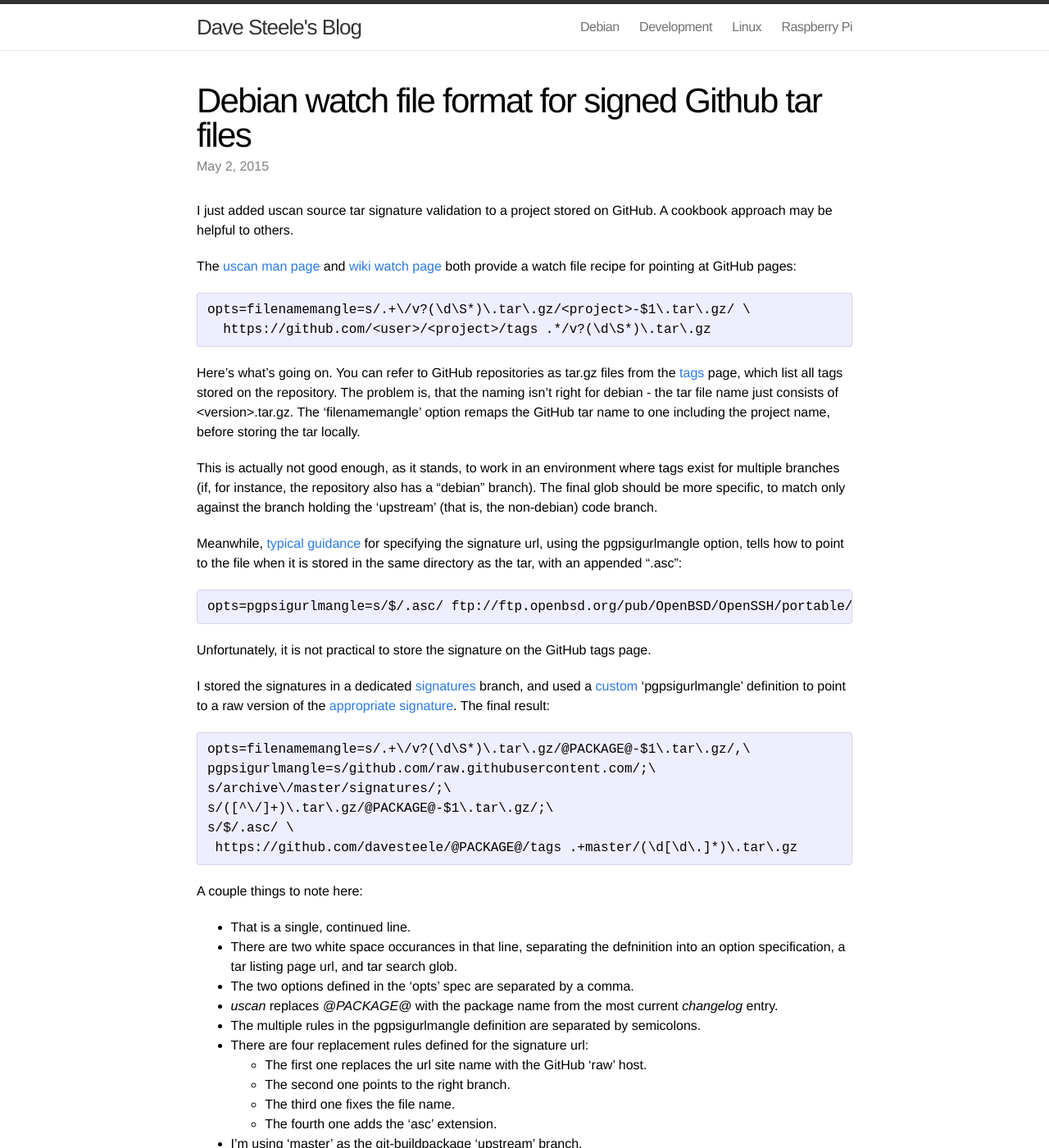
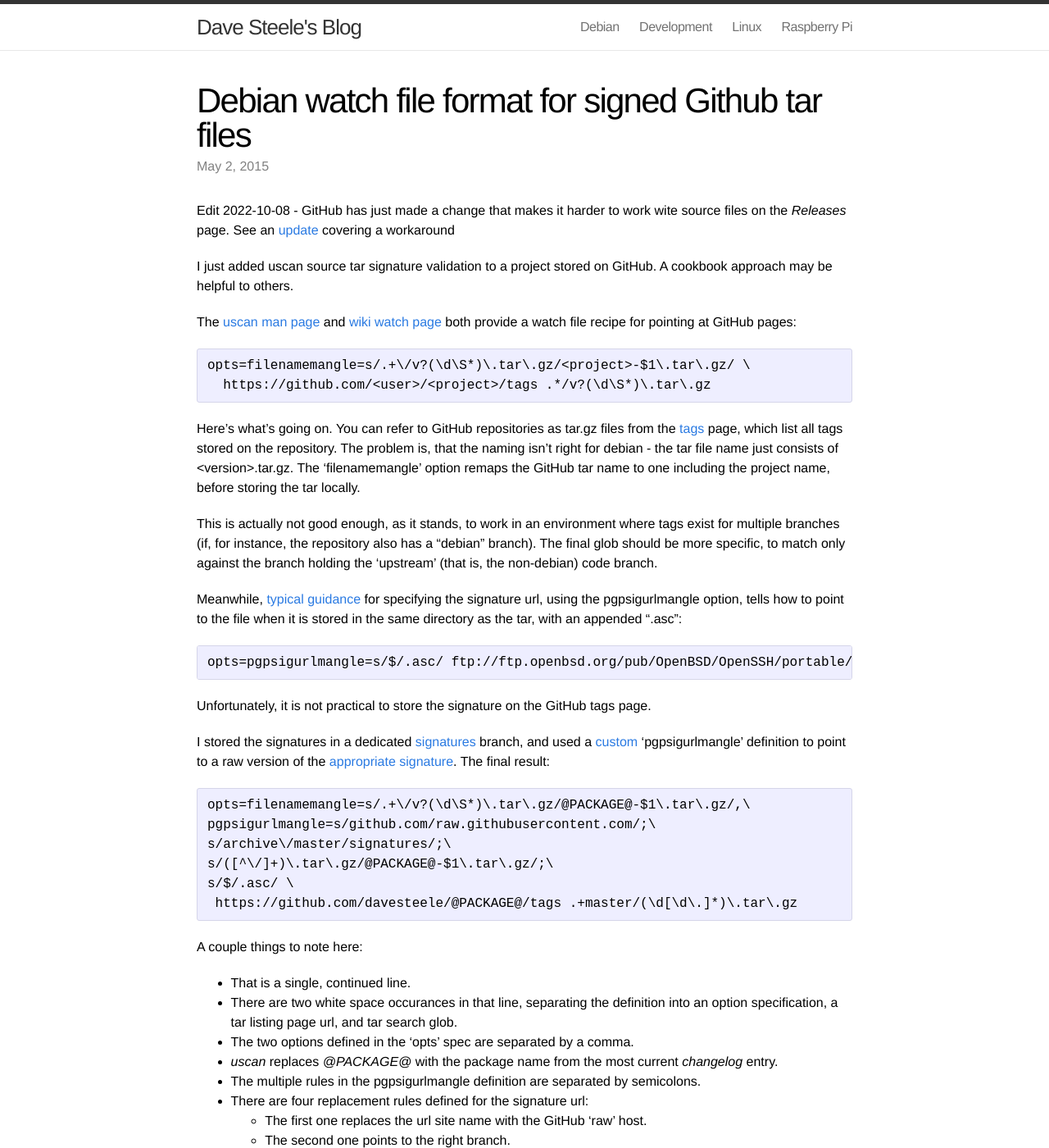
Before and after one commit to davesteele/davesteele.github.io, a Jekyll site: the page built from _posts/2015-05-02-debian-watch-file-format-for-signed-github-source-tars.markdown, in a window 1280 px wide and 1400 px high. Shown: the whole window at 82% size. Built offline with Jekyll 4.4.1, drawn with Linux system fonts in a browser that asks for light colours; comment, search, counter and statistics services are not loaded.

Commit message:
Redux post on github watch file format

```diff
--- a/_posts/2015-05-02-debian-watch-file-format-for-signed-github-source-tars.markdown
+++ b/_posts/2015-05-02-debian-watch-file-format-for-signed-github-source-tars.markdown
@@ -4,6 +4,11 @@ title:  "Debian watch file format for signed Github tar files"
 date:   2015-05-02 21:44:00
 categories: development
 ---
+
+Edit 2022-10-08 - GitHub has just made a change that makes it harder to work
+wite source files on the *Releases* page. See an
+[update](https://davesteele.github.io/development/2022/10/05/debian-watch-file-for-github-redux/)
+covering a workaround
 
 I just added uscan source tar signature validation to a project stored on
 GitHub. A cookbook approach may be helpful to others.
@@ -60,7 +65,7 @@ I stored the signatures in a dedicated [signatures][] branch, and used a
 A couple things to note here:
 
 * That is a single, continued line.
-* There are two white space occurances in that line, separating the defninition
+* There are two white space occurances in that line, separating the definition
 into an option specification, a tar listing page url, and tar search glob.
 * The two options defined in the 'opts' spec are separated by a comma.
 * _uscan_ replaces _@PACKAGE@_ with the package name from the most current
```
Also changed, not shown: _posts/2022-10-05-debian-watch-file-for-github-redux.markdown (added, +55 -0 lines).
